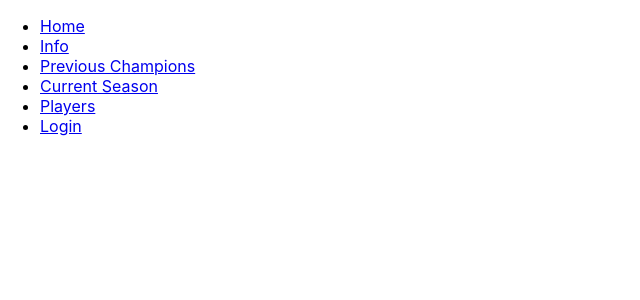
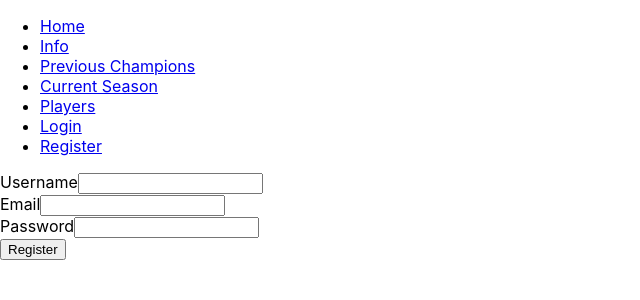
Before and after one commit to EGORDYU/spicy-league-frontend, a React (Create React App) app: page /register in a window 1280 px wide. Shown: the top 300 px of the page, without its empty margins (0-640 px from the left). Built offline with nearby package versions, Linux system fonts and the light colour scheme.

Commit message:
added signup functionality

```diff
--- a/src/App.js
+++ b/src/App.js
@@ -7,6 +7,7 @@ import Cseason from './components/Cseason';
 import Players from './components/Players';
 import Header from './components/Header';
 import Login from './components/Login';
+import Register from './components/Register';
 import { AuthProvider } from './AuthContext';
 import PrivateRoute from './PrivateRoute';
 
@@ -18,6 +19,7 @@ function App() {
                 <div className="App">
                     <Routes>
                         <Route path="/login" element={<Login />} />
+                        <Route path="/register" element={<Register />} />
                         <Route path="/" element={<PrivateRoute><Home /></PrivateRoute>} />
                         <Route path="/info" element={<PrivateRoute><Info /></PrivateRoute>} />
                         <Route path="/pchamps" element={<PrivateRoute><Pchamps /></PrivateRoute>} />
--- a/src/components/Header.js
+++ b/src/components/Header.js
@@ -30,13 +30,23 @@ const Header = () => {
           <Link to="/players">Players</Link>
         </li>
         {user ? (
+          <>
+            <li>
+              <span>Welcome, {user.username}</span>
+            </li>
             <li>
               <button onClick={handleLogout}>Logout</button>
             </li>
+          </>
         ) : (
+          <>
             <li>
               <Link to="/login">Login</Link>
             </li>
+            <li>
+              <Link to="/register">Register</Link>
+            </li>
+          </>
         )}
       </ul>
     </nav>
--- /dev/null
+++ b/src/components/Register.js
@@ -0,0 +1,62 @@
+import React, { useState } from 'react';
+import axios from 'axios';
+import { useNavigate } from 'react-router-dom';
+
+const Register = () => {
+    const [username, setUsername] = useState('');
+    const [email, setEmail] = useState('');
+    const [password, setPassword] = useState('');
+    const [error, setError] = useState(null);
+    const navigate = useNavigate();
+
+    const handleRegister = async (e) => {
+        e.preventDefault();
+
+        try {
+            const response = await axios.post('http://127.0.0.1:8000/api/register/', {
+                username,
+                email,
+                password,
+            });
+
+            console.log('Registration successful:', response.data);
+            navigate('/login'); // Redirect to login page after successful registration
+        } catch (error) {
+            console.error('Registration error:', error.response.data);
+            setError('Registration failed. Please try again.');
+        }
+    };
+
+    return (
+        <form onSubmit={handleRegister}>
+            <div>
+                <label>Username</label>
+                <input
+                    type="text"
+                    value={username}
+                    onChange={(e) => setUsername(e.target.value)}
+                />
+            </div>
+            <div>
+                <label>Email</label>
+                <input
+                    type="email"
+                    value={email}
+                    onChange={(e) => setEmail(e.target.value)}
+                />
+            </div>
+            <div>
+                <label>Password</label>
+                <input
+                    type="password"
+                    value={password}
+                    onChange={(e) => setPassword(e.target.value)}
+                />
+            </div>
+            <button type="submit">Register</button>
+            {error && <div style={{ color: 'red' }}>{error}</div>}
+        </form>
+    );
+};
+
+export default Register;
```
Lines whose indentation alone changed are shown as unchanged.
